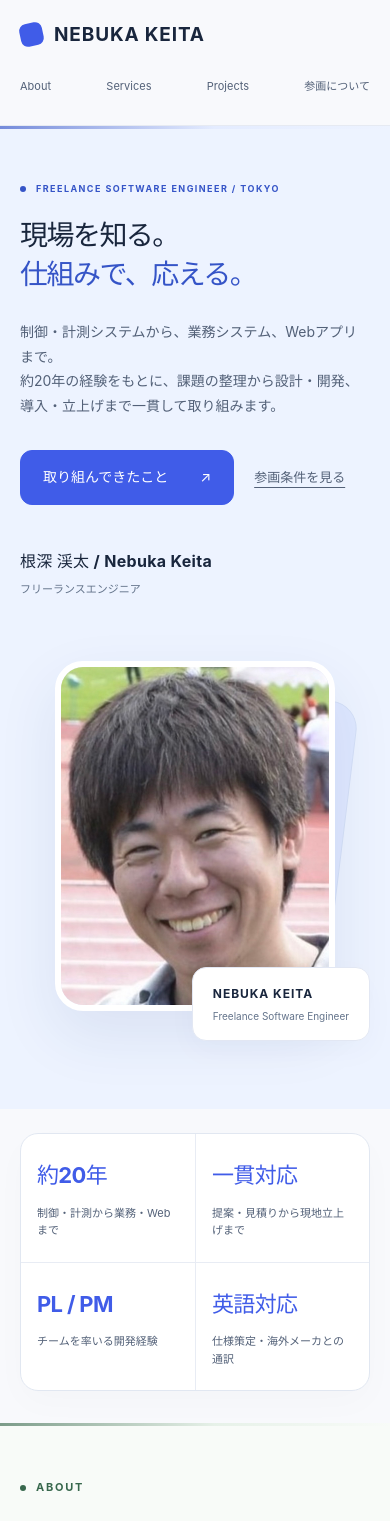
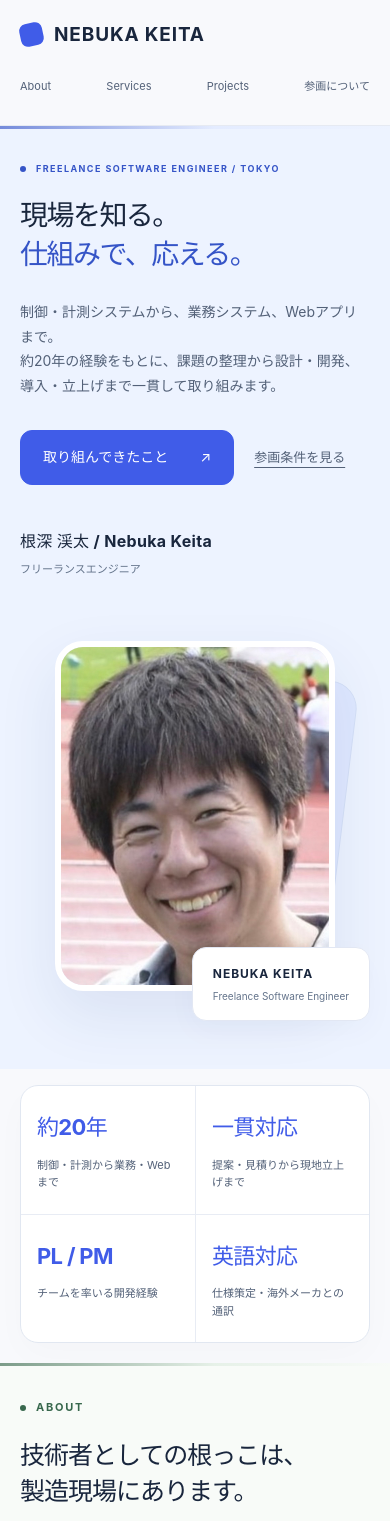
Before and after one commit to nebuka-radix/homepage, a Vue app: page / in a window 390 px wide. Shown: the top 1521 px of the page. Built offline with nearby package versions, Linux system fonts and the light colour scheme.

Commit message:
各セクションの上下余白を控えめに調整

```diff
--- a/src/styles/main.css
+++ b/src/styles/main.css
@@ -1241,3 +1241,62 @@ h3,
 }
 
 /* profile-photo:end */
+
+/* compact-section-spacing:start */
+
+:root {
+  --section-space-y: 48px;
+  --section-heading-gap: 24px;
+  --section-summary-space: 24px;
+}
+
+/* 各シーンの上下余白を統一 */
+.scene-section,
+.scene-section.approach-section {
+  padding-block: var(--section-space-y);
+}
+
+/* ヒーローの内側に余白を重ねない */
+.scene-section .hero {
+  padding-block: 0;
+}
+
+/* 見出しからコンテンツまで */
+.scene-section .section-heading {
+  margin-bottom: var(--section-heading-gap);
+}
+
+/* 経歴セクションの導入文の下 */
+.scene-section .career-introduction {
+  margin-bottom: var(--section-summary-space);
+}
+
+/* ヒーローと自己紹介の間のサマリー */
+.highlight-grid {
+  margin-top: 20px;
+  margin-bottom: 24px;
+}
+
+/* フッターも少しコンパクトに */
+.footer-inner {
+  padding-block: 28px;
+}
+
+@media (max-width: 700px) {
+  :root {
+    --section-space-y: 36px;
+    --section-heading-gap: 20px;
+    --section-summary-space: 20px;
+  }
+
+  .highlight-grid {
+    margin-top: 16px;
+    margin-bottom: 20px;
+  }
+
+  .footer-inner {
+    padding-block: 24px;
+  }
+}
+
+/* compact-section-spacing:end */
```
